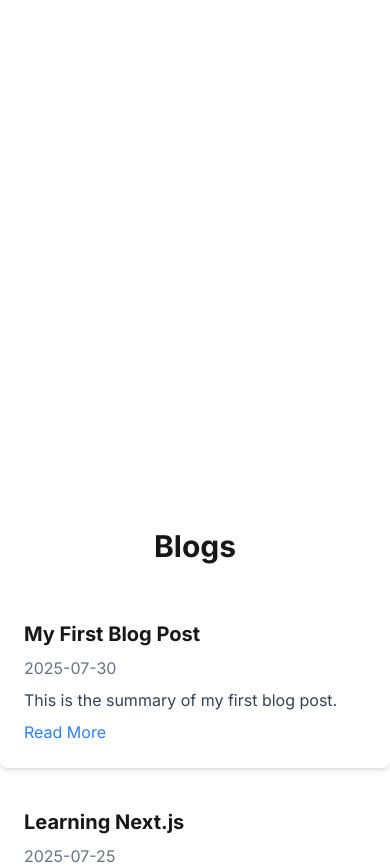
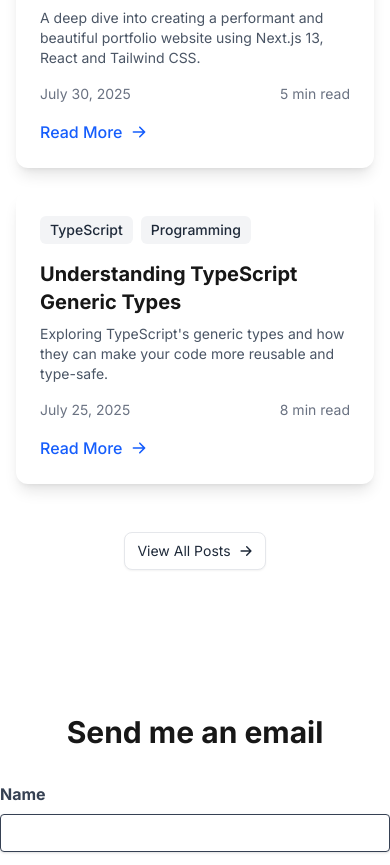
Before and after one commit to vincenteof/vincenteof.xyz, a Next.js app: page / in a window 390 px wide. Shown: the part 5420-6285 px from the top of the page. Built offline with nearby package versions, Linux system fonts and the light colour scheme.

Commit message:
feat: create BlogPage component and update Blogs component to display blog details with tags and links

```diff
--- /dev/null
+++ b/app/blog/[slug]/page.tsx
@@ -0,0 +1,65 @@
+import React from 'react'
+import { blogs } from '@/data/blogs'
+import { notFound } from 'next/navigation'
+import Tag from '@/app/components/Tag'
+
+interface BlogPageProps {
+  params: {
+    slug: string
+  }
+}
+
+export async function generateStaticParams() {
+  return blogs.map((blog) => ({
+    slug: blog.slug,
+  }))
+}
+
+export default function BlogPage({ params }: BlogPageProps) {
+  const blog = blogs.find((blog) => blog.slug === params.slug)
+
+  if (!blog) {
+    notFound()
+  }
+
+  return (
+    <article className="container mx-auto px-4 py-16 max-w-4xl">
+      <header className="mb-12">
+        <div className="flex flex-wrap gap-2 mb-4">
+          {blog.tags.map((tag) => (
+            <Tag key={tag} text={tag} />
+          ))}
+        </div>
+        <h1 className="text-4xl font-bold mb-4">{blog.title}</h1>
+        <div className="flex items-center gap-4 text-gray-600 dark:text-gray-400">
+          <time>
+            {new Date(blog.date).toLocaleDateString('en-US', {
+              year: 'numeric',
+              month: 'long',
+              day: 'numeric',
+            })}
+          </time>
+          {blog.readingTime && <span>·</span>}
+          {blog.readingTime && <span>{blog.readingTime}</span>}
+        </div>
+      </header>
+
+      {blog.coverImage && (
+        <div className="aspect-video w-full mb-12 overflow-hidden rounded-xl">
+          <img
+            src={blog.coverImage}
+            alt={blog.title}
+            className="w-full h-full object-cover"
+          />
+        </div>
+      )}
+
+      <div className="prose dark:prose-invert max-w-none">
+        {/* 这里后续可以添加 MDX 或 Markdown 渲染的内容 */}
+        <p className="text-lg text-gray-700 dark:text-gray-300">
+          {blog.description}
+        </p>
+      </div>
+    </article>
+  )
+}
--- a/app/components/Blogs.tsx
+++ b/app/components/Blogs.tsx
@@ -1,25 +1,76 @@
-import React from 'react';
-import { blogs } from '@/data/blogs';
+import React from 'react'
+import Link from 'next/link'
+import { blogs } from '@/data/blogs'
+import Tag from './Tag'
+import { HiArrowRight } from 'react-icons/hi'
 
 const Blogs = () => {
   return (
-    <section id="blogs" className="py-200">
-      <h2 className="text-3xl font-bold text-center mb-8">Blogs</h2>
-      <div className="container mx-auto">
-        {blogs.map((blog, index) => (
-          <div key={index} className="bg-white shadow-md rounded-lg p-6 mb-4">
-            <h3 className="text-xl font-bold mb-2">{blog.title}</h3>
-            <p className="text-gray-500 mb-2">{blog.date}</p>
-            <p className="text-gray-700">{blog.description}</p>
-            <a href={blog.link} className="text-blue-500 hover:underline mt-2 inline-block">Read More</a>
-          </div>
-        ))}
-      </div>
-      <div className="text-center mt-8">
-        <a href="/blogs" className="text-blue-500 hover:underline">View All Blogs</a>
+    <section id="blogs" className="py-16">
+      <div className="container mx-auto px-4">
+        <h2 className="text-3xl font-bold text-center mb-12">
+          Latest Blog Posts
+        </h2>
+        <div className="grid grid-cols-1 md:grid-cols-2 lg:grid-cols-3 gap-6">
+          {blogs.map((blog) => (
+            <article
+              key={blog.id}
+              className="bg-white dark:bg-gray-800 rounded-xl shadow-lg overflow-hidden hover:shadow-xl transition-shadow duration-300"
+            >
+              {blog.coverImage && (
+                <div className="aspect-video w-full overflow-hidden">
+                  <img
+                    src={blog.coverImage}
+                    alt={blog.title}
+                    className="w-full h-full object-cover hover:scale-105 transition-transform duration-300"
+                  />
+                </div>
+              )}
+              <div className="p-6">
+                <div className="flex flex-wrap gap-2 mb-4">
+                  {blog.tags.map((tag) => (
+                    <Tag key={tag} text={tag} />
+                  ))}
+                </div>
+                <h3 className="text-xl font-bold mb-2 hover:text-blue-600 dark:hover:text-blue-400 transition-colors">
+                  <Link href={`/blog/${blog.slug}`}>{blog.title}</Link>
+                </h3>
+                <p className="text-gray-600 dark:text-gray-300 text-sm mb-4">
+                  {blog.description}
+                </p>
+                <div className="flex justify-between items-center text-sm text-gray-500 dark:text-gray-400 mb-4">
+                  <time>
+                    {new Date(blog.date).toLocaleDateString('en-US', {
+                      year: 'numeric',
+                      month: 'long',
+                      day: 'numeric',
+                    })}
+                  </time>
+                  {blog.readingTime && <span>{blog.readingTime}</span>}
+                </div>
+                <Link
+                  href={`/blog/${blog.slug}`}
+                  className="inline-flex items-center gap-2 text-blue-600 hover:text-blue-700 dark:text-blue-400 dark:hover:text-blue-300 font-medium transition-colors group"
+                >
+                  Read More
+                  <HiArrowRight className="group-hover:translate-x-1 transition-transform" />
+                </Link>
+              </div>
+            </article>
+          ))}
+        </div>
+        <div className="text-center mt-12">
+          <Link
+            href="/blog"
+            className="inline-flex items-center gap-2 px-3 py-2 text-sm rounded-lg bg-white border border-gray-200 text-gray-800 shadow-xs hover:bg-gray-100 dark:bg-gray-800 dark:border-gray-700 dark:text-gray-200 dark:hover:bg-gray-700 transition-all duration-300 ease-in-out"
+          >
+            View All Posts
+            <HiArrowRight className="group-hover:translate-x-1 transition-transform" />
+          </Link>
+        </div>
       </div>
     </section>
-  );
-};
+  )
+}
 
-export default Blogs;
+export default Blogs
--- a/data/blogs.ts
+++ b/data/blogs.ts
@@ -1,14 +1,32 @@
-export const blogs = [
+export interface Blog {
+  id: string
+  title: string
+  description: string
+  date: string
+  slug: string
+  tags: string[]
+  coverImage?: string
+  readingTime?: string
+}
+
+export const blogs: Blog[] = [
   {
-    title: 'My First Blog Post',
-    description: 'This is the summary of my first blog post.',
+    id: '1',
+    title: 'Building a Modern Portfolio with Next.js',
+    description:
+      'A deep dive into creating a performant and beautiful portfolio website using Next.js 13, React and Tailwind CSS.',
     date: '2025-07-30',
-    link: '#',
+    slug: 'building-modern-portfolio-nextjs',
+    tags: ['Next.js', 'React', 'Tailwind CSS'],
+    readingTime: '5 min read',
   },
   {
-    title: 'Learning Next.js',
-    description: 'A post about my journey learning Next.js.',
+    id: '2',
+    title: 'Understanding TypeScript Generic Types',
+    description: `Exploring TypeScript's generic types and how they can make your code more reusable and type-safe.`,
     date: '2025-07-25',
-    link: '#',
+    slug: 'understanding-typescript-generic-types',
+    tags: ['TypeScript', 'Programming'],
+    readingTime: '8 min read',
   },
-];
+]
```
Also changed, not shown: 1 other file (tests, documents, lock files or other folders).
